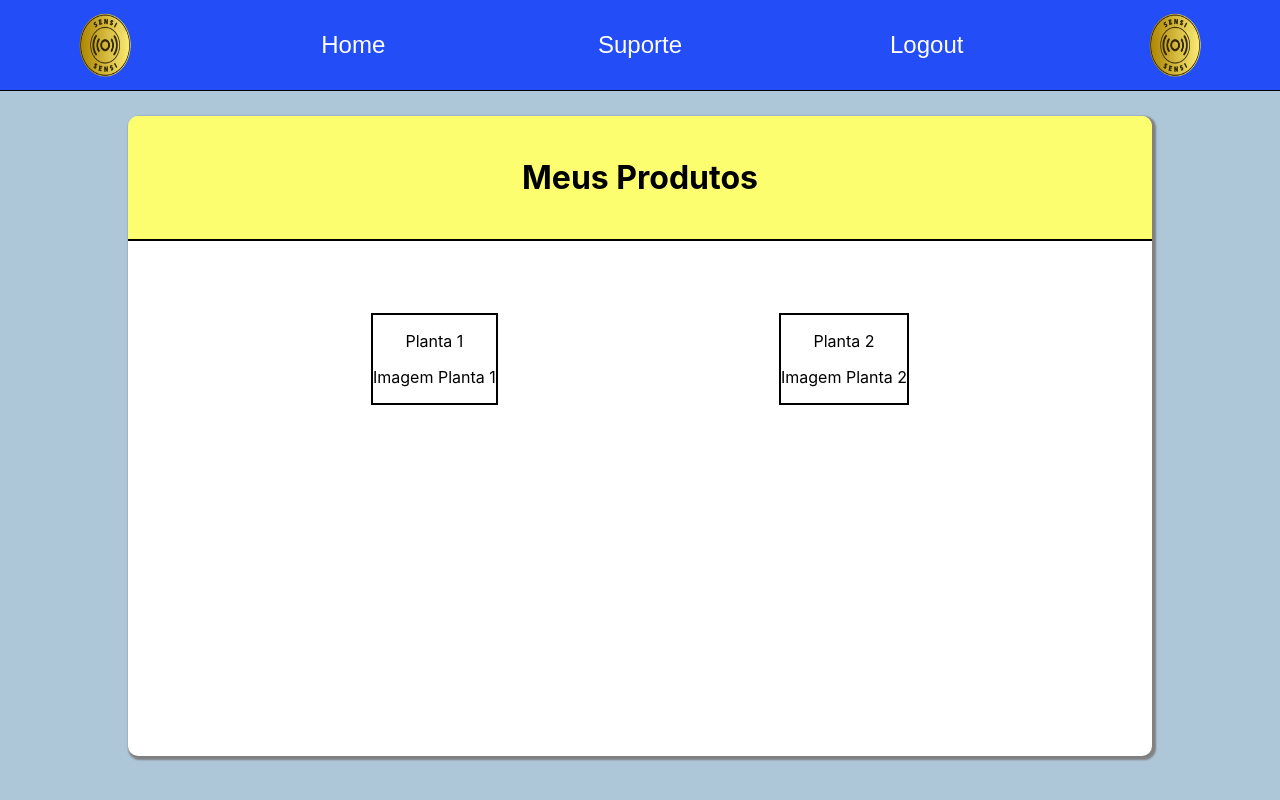
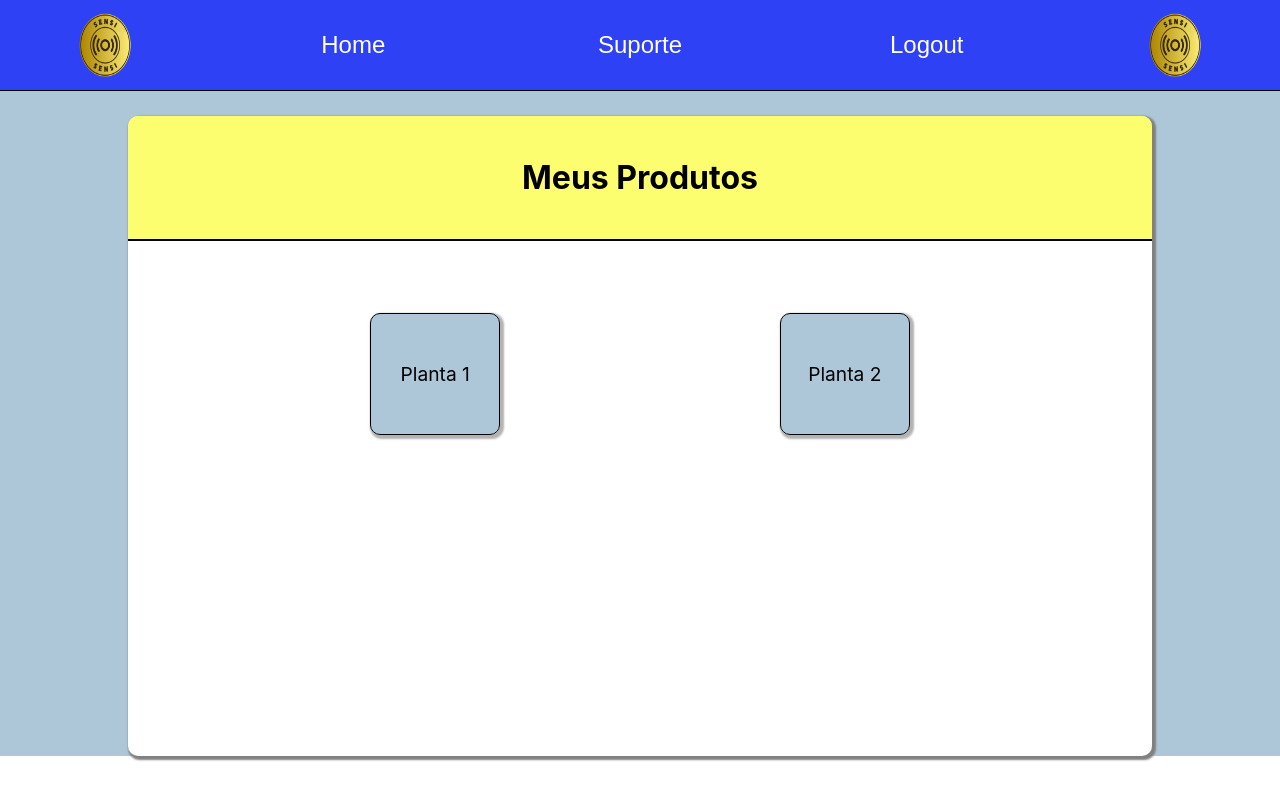
Before and after one commit to Hiagoperoni/SENSI, a React (Create React App) app in the folder App/FrontEnd/: page /home in a window 1280 px wide. Built offline with nearby package versions, Linux system fonts and the light colour scheme.

Commit message:
Css do componente da Home Page pronto

```diff
--- a/App/FrontEnd/src/CSS/App.css
+++ b/App/FrontEnd/src/CSS/App.css
@@ -1,7 +1,7 @@
 .App {
   text-align: center;
   background-color: rgb(92, 144, 179, 0.5);
-  height: 100vh;
+  height: 100%;
 }
 
 .geralProd {
--- a/App/FrontEnd/src/CSS/Header.css
+++ b/App/FrontEnd/src/CSS/Header.css
@@ -2,11 +2,11 @@
     display: flex;
     flex-direction: row;
     justify-content: space-around;
-    width: 100vw;
+    width: 100%;
     height: 8vh;
     padding-top: 1vw;
     padding-bottom: 1vw;
-    background-color: rgba(0, 47, 255, 0.8);
+    background-color: rgba(0, 17, 255, 0.733);
     border-bottom: 1px solid black;
 }
 
--- a/App/FrontEnd/src/CSS/Home.css
+++ b/App/FrontEnd/src/CSS/Home.css
@@ -29,3 +29,18 @@
     height: fit-content;
     margin-top: 5%;
   }
+
+  .homePlantaComp {
+    border: 1px solid black;
+    width: 10vw;
+    height: 15vh;
+    display: flex;
+    align-items: center;
+    justify-content: center;
+    border-radius: 10px;
+    box-shadow: 2px 2px 2px 2px rgb(179, 179, 179);
+    background-color: rgb(92, 144, 179, 0.5);
+    color: black;
+    font-size: larger;
+    cursor: pointer;
+  }
--- a/App/FrontEnd/src/app/frontEnd/Components/PlantaComp.js
+++ b/App/FrontEnd/src/app/frontEnd/Components/PlantaComp.js
@@ -1,5 +1,6 @@
 import React from 'react';
 import { useNavigate } from 'react-router-dom';
+import '../../../CSS/Home.css';
 
 function PlantaComp(props) {
   const { id } = props;
@@ -10,9 +11,8 @@ function PlantaComp(props) {
   }
 
   return (
-      <section className="geralProd" onClick={ paginaProduto }>
+      <section className="homePlantaComp" onClick={ paginaProduto }>
         <p>Planta {id}</p>
-        <p>Imagem Planta {id}</p>
       </section>
   )
 }
```
